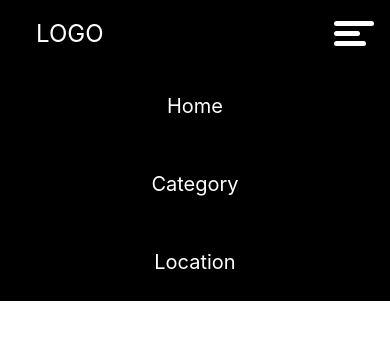
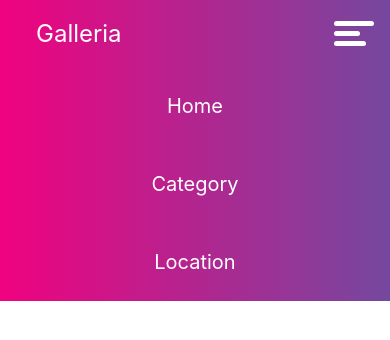
Before and after one commit to JamesKimari/Legalleria, a Django app: page / in a window 390 px wide. Shown: the top 340 px of the page. Run offline with Django 3.2, Linux system fonts and the light colour scheme; some libraries are stand-ins or nearby versions.

Commit message:
finished creating custom navbar

```diff
--- a/gallery/templates/gallery.html
+++ b/gallery/templates/gallery.html
@@ -18,6 +18,8 @@
 
 <body>
 
+<!-- Custom navbar -->
+
     <div class="wrapper">
         <nav>
             <div class="menu-icon">
@@ -26,7 +28,7 @@
                 <div class="three"></div>
             </div>
             <div class="logo">
-                LOGO
+                Galleria
             </div>
             <div class="menu">
                 <ul>
@@ -44,6 +46,8 @@
         </nav>
     </div>
 
+    <!--  -->
+
     <div class="container-fluid">
 
     </div>
--- a/static/css/gallery.css
+++ b/static/css/gallery.css
@@ -33,7 +33,7 @@
 .logo {
     position: fixed;
     float: left;
-    margin: 16px 36px;
+    margin: 20px 36px;
     color: white;
     font-size: 24px;
     cursor: pointer;
@@ -41,12 +41,13 @@
 
 nav {
     position: fixed;
+    display: block;
+    height: 28%;
     width: 100%;
-    background: rgba(0, 0, 0, 1);
-}
-
-nav.black ul {
-    background: #000;
+    background: url('/static/imgs/a-navbar.png');
+    background-size: 100%;
+    background-repeat: no-repeat;
+    transition: .3s;
 }
 
 nav ul {
@@ -59,11 +60,11 @@ nav ul {
 nav ul li {
     list-style: none;
     display: inline-block;
-    padding: 20px;
+    padding: 20px 20px 125px 20px;
 }
 
 nav ul li:hover {
-    background-color: white;
+    background-color: rgba(255, 255, 255, 0.3);
 }
 
 nav ul li a {
@@ -87,15 +88,16 @@ nav ul li:hover a {
         margin-top: 16px;
         color: white;
     }
+    .wrapper::after {
+        display: none;
+    }
     nav {
-        background-color: #000;
-    }
-    nav.black ul {
-        background: #000;
+        height: 12%;
+        background: linear-gradient(90deg, #f0027f, #75489f);
     }
     nav ul {
         max-height: 10px;
-        background: black;
+        background: linear-gradient(90deg, #f0027f, #75489f);
     }
     .showing {
         display: none;
@@ -107,7 +109,7 @@ nav ul li:hover a {
         padding: 24px 0;
         text-align: center;
         color: white;
-        background-color: black;
+        background: linear-gradient(90deg, #f0027f, #75489f);
     }
     nav ul li a {
         text-decoration: none;
--- a/static/js/gallery.js
+++ b/static/js/gallery.js
@@ -1,14 +1,13 @@
-$(document).ready(function() {
-    $('.menu-icon').on('click', function() {
+$(document).ready(function () {
+    $('.menu-icon').on('click', function () {
         $('nav ul').toggleClass('showing')
     })
 })
 
-$(window).on('scroll', function() {
-    if($(window).scrollTop()) {
-        $('nav').addClass('black')
-    }
-    else {
-        $('nav').removeClass('black')
-    }
-})
+// $(window).on('scroll', function () {
+//     if ($(window).scrollTop()) {
+//         $('nav').addClass('black')
+//     } else {
+//         $('nav').removeClass('black')
+//     }
+// })
```
Also changed, not shown: static/imgs/a-navbar.png (added), static/imgs/navbar.png (added).
